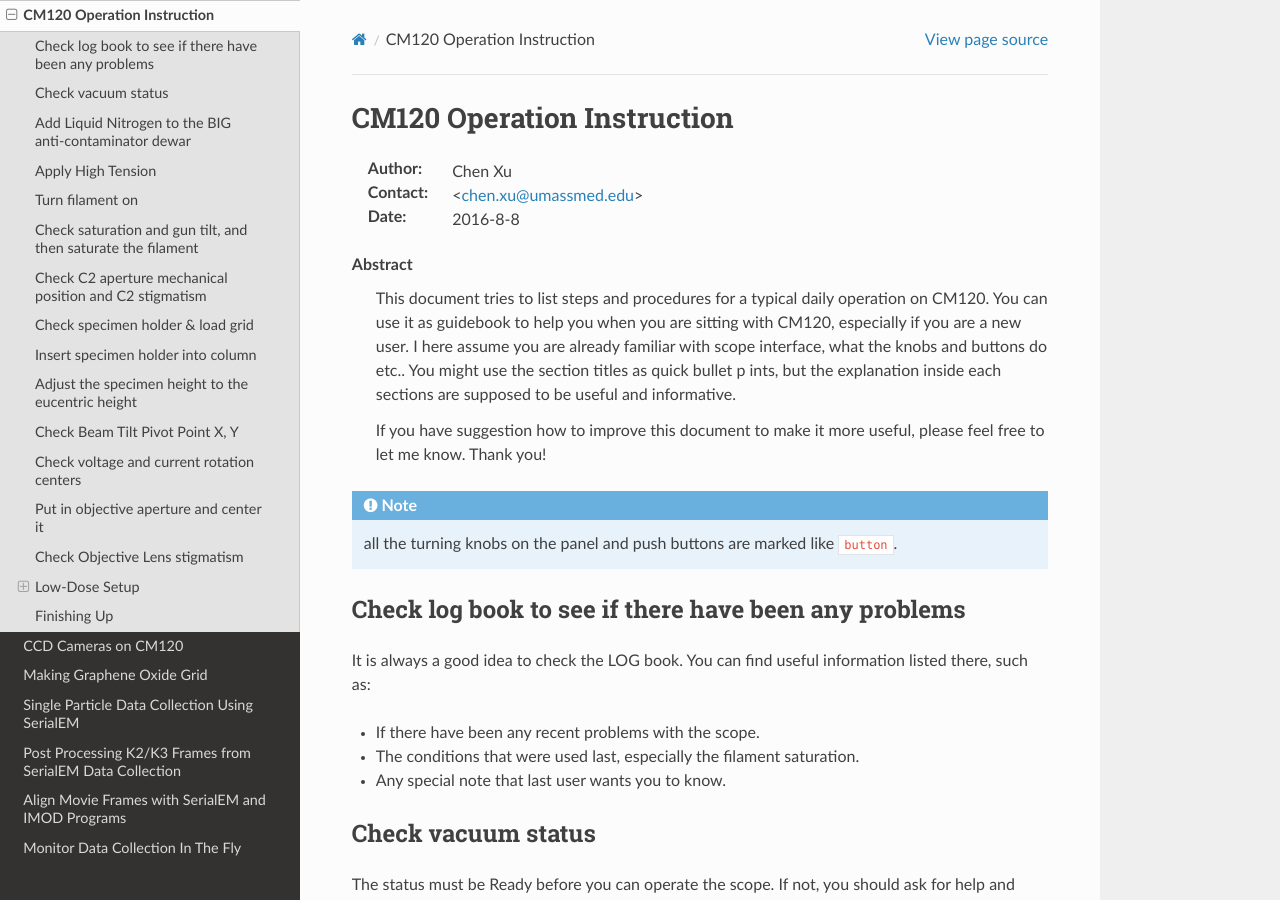
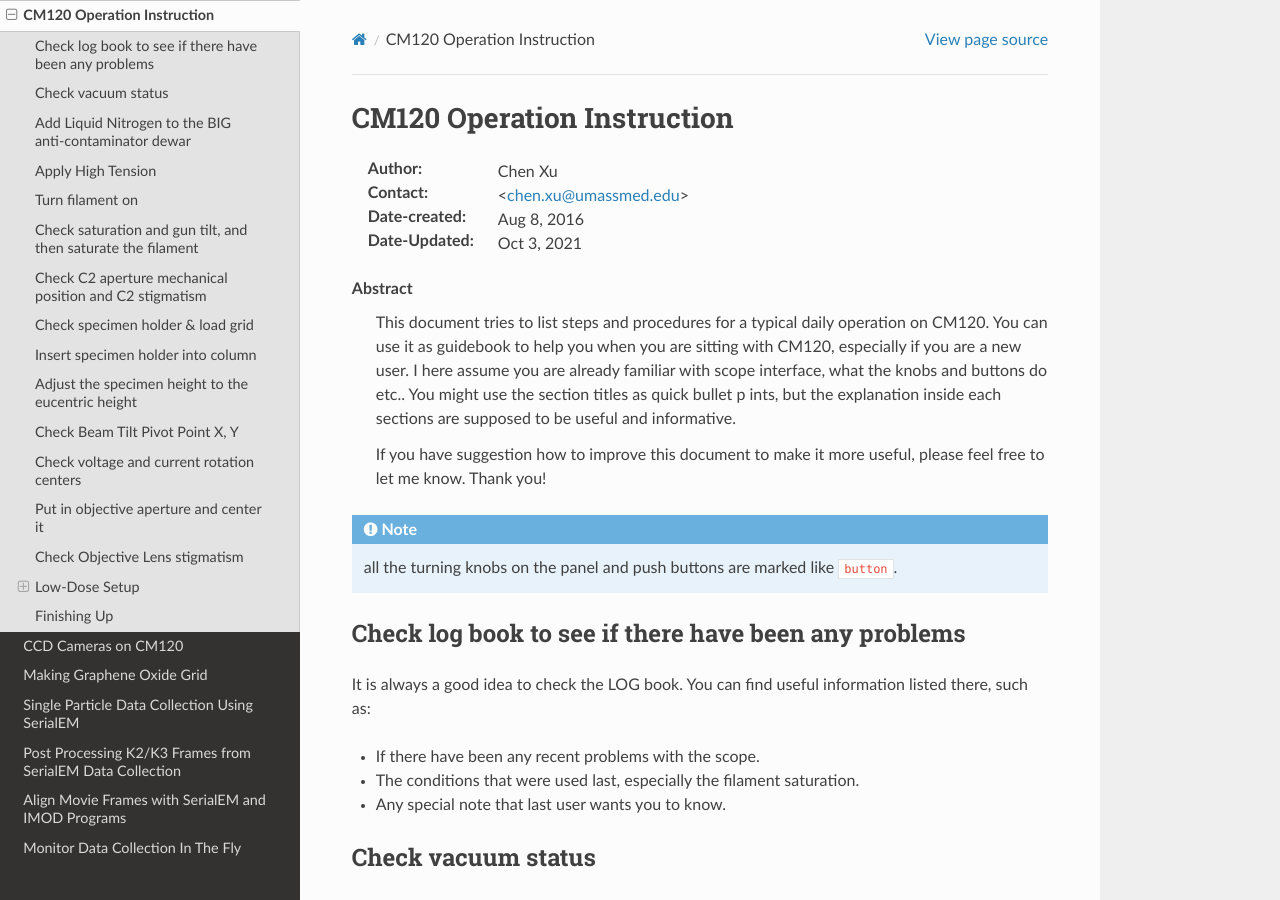
Before and after one commit to xuchen66/sphinx-emdocs, a Sphinx documentation site: the page built from source/cm120_instruction.rst, in a window 1280 px wide and 900 px high. Built offline with Sphinx 7.4.7 and the Read the Docs theme 2.0.0, drawn with Linux system fonts in a browser that asks for light colours; pages that are not in the unit, such as notebooks, are missing from menus; some of the changed text lies outside the part shown.

Commit message:
Update cm120_instruction.rst

```diff
--- a/source/cm120_instruction.rst
+++ b/source/cm120_instruction.rst
@@ -5,7 +5,8 @@
 
 :Author: Chen Xu
 :Contact: <chen.xu@umassmed.edu>
-:Date: 2016-8-8
+:Date-created: Aug 8, 2016
+:Date-Updated: Oct 3, 2021
 
 .. glossary::
 
```
Also changed, not shown: other parts of source/cm120_instruction.rst (+0 -2 lines).
